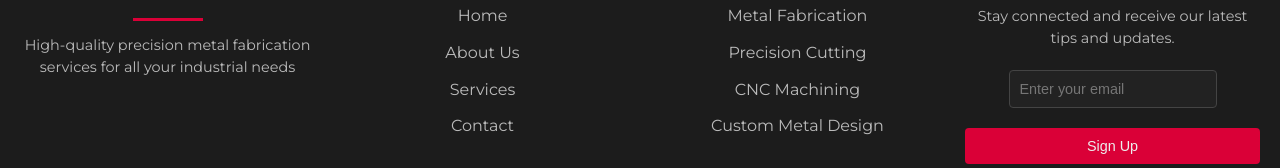
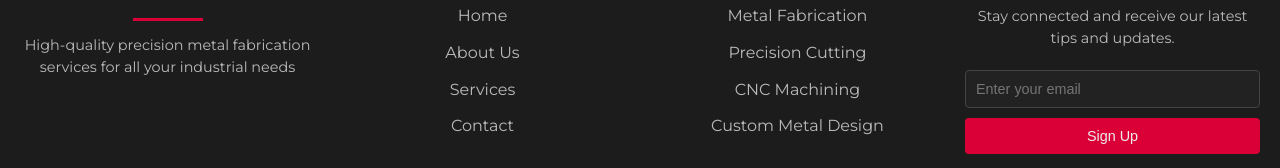
Before and after one commit to parekhmeet/aaxi, a React (Create React App) app: page / in a window 1280 px wide. Shown: the part 5465-5633 px from the top of the page. Built offline with nearby package versions, Linux system fonts and the light colour scheme.

Commit message:
updated stay connected css

```diff
--- a/src/components/Footer.css
+++ b/src/components/Footer.css
@@ -80,12 +80,8 @@
   font-size: 0.9rem;
   background-color: #222; /* Darkened for contrast */
   color: #EDEDED; /* Changed text color */
-}
-
-.footer-input-container {
-  position: relative;
-  width: 100%;
-  margin-bottom: 10px;
+  width: 100%; /* Make input full width to match button */
+  box-sizing: border-box; /* Ensure padding is included in width calculation */
 }
 
 .footer-input-error {
@@ -116,6 +112,8 @@
   border: none;
   border-radius: 4px;
   cursor: pointer;
+  width: 100%; /* Make button full width to match input */
+  box-sizing: border-box; /* Ensure padding is included in width calculation */
 }
 
 .footer-button:hover {
```
